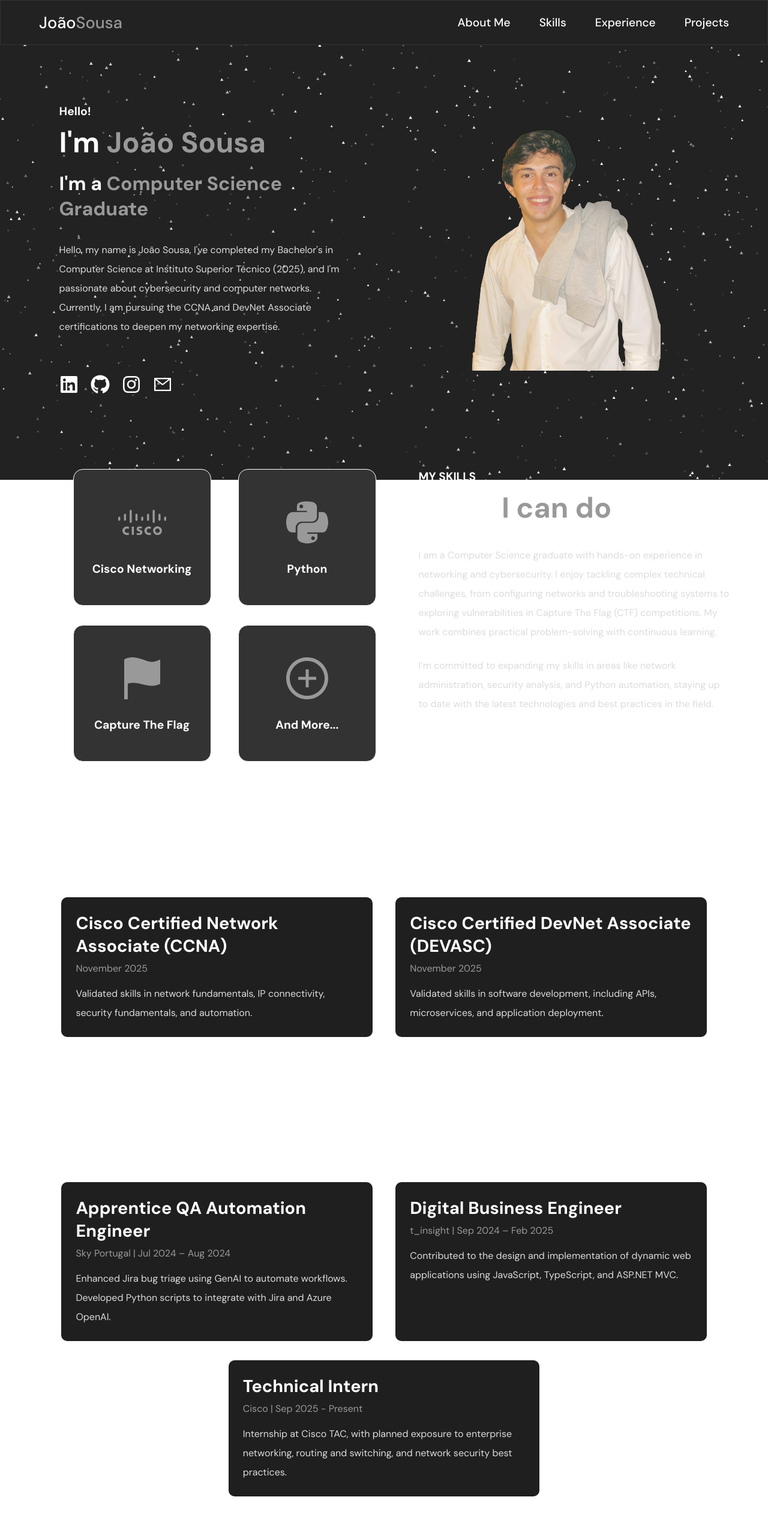
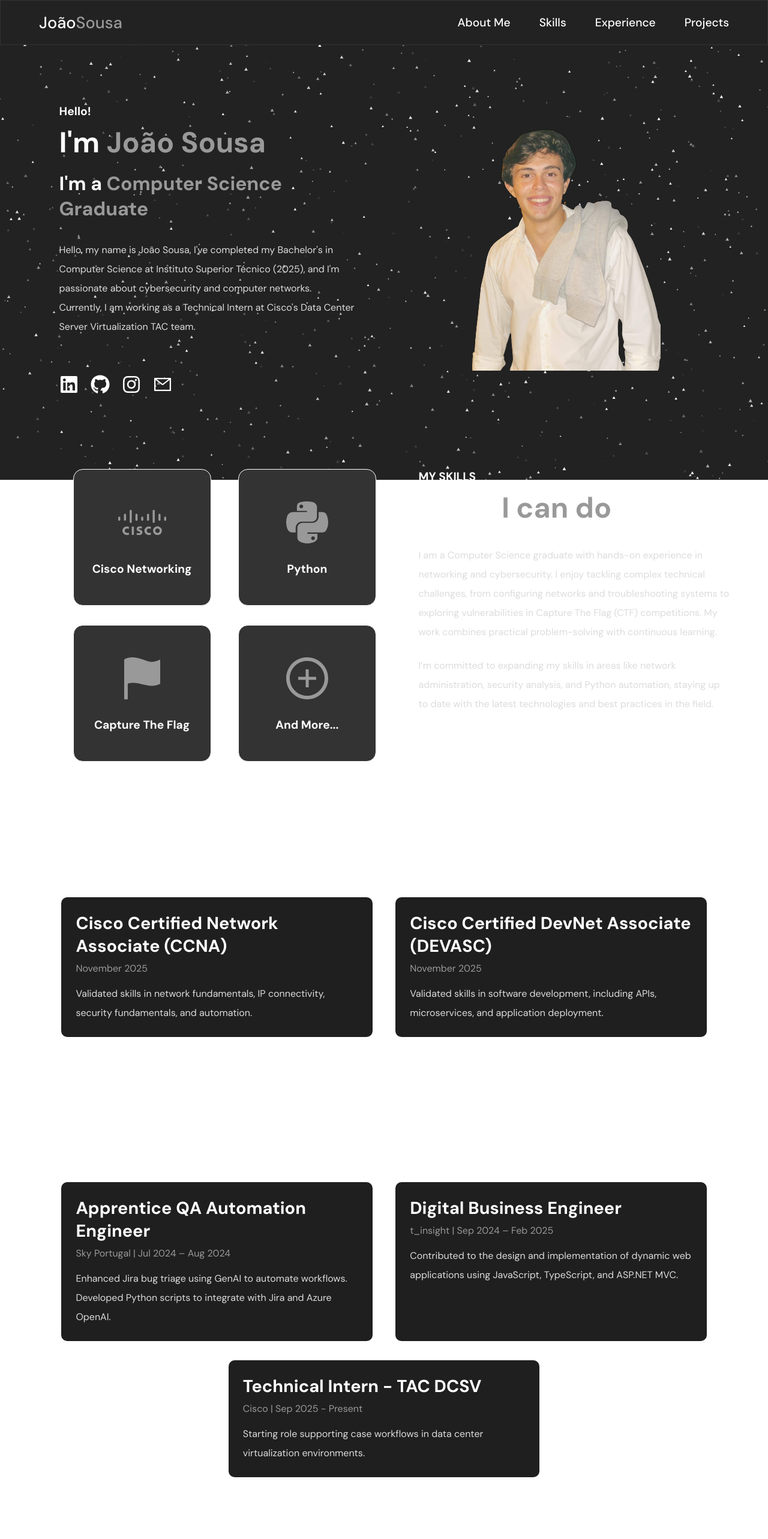
Before and after one commit to sousa16/portfolio-website, a React (Create React App) app: page / in a window 1280 px wide. Shown: the top 2566 px of the page at 60% size. Built offline with nearby package versions, Linux system fonts and the light colour scheme.

Commit message:
updated showcase and work experience

```diff
--- a/src/components/Showcase.js
+++ b/src/components/Showcase.js
@@ -59,7 +59,7 @@ const Showcase = () => {
                 Computer Science at Instituto Superior Técnico (2025), and
                 I'm passionate about cybersecurity and computer networks.
                 <br />
-                Currently, I am pursuing the CCNA and DevNet Associate certifications to deepen my networking expertise.
+                Currently, I am working as a Technical Intern at Cisco's Data Center Server Virtualization TAC team.
                 </ParaText>
 
                 {/* --social-icons-- */}
--- a/src/components/WorkExperience.js
+++ b/src/components/WorkExperience.js
@@ -61,14 +61,13 @@ const WorkExperience = () => {
                 <ExperienceCard>
                     <ExperienceCardHeader>
                         <Heading as="h3" size="h3">
-                            Technical Intern
+                            Technical Intern - TAC DCSV
                         </Heading>
                         <GreyText>Cisco | Sep 2025 - Present</GreyText>
                     </ExperienceCardHeader>
                     <ExperienceCardContent>
                         <ParaText>
-                            Internship at Cisco TAC, with planned exposure to enterprise networking,
-                            routing and switching, and network security best practices.
+                            Starting role supporting case workflows in data center virtualization environments.
                         </ParaText>
                     </ExperienceCardContent>
                 </ExperienceCard>
```
